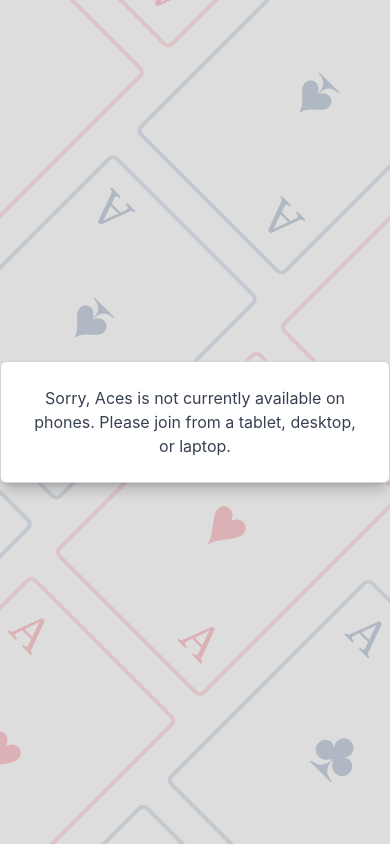
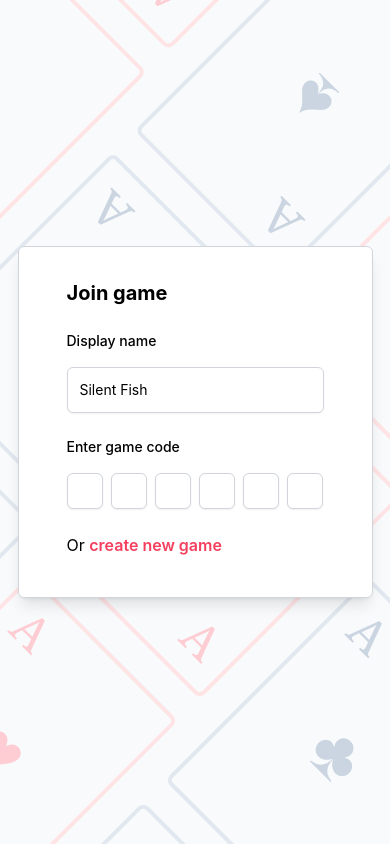
Before and after one commit to tfritzy/aces-web, a React (Create React App) app: page / in a window 390 px wide. Built offline with nearby package versions, Linux system fonts and the light colour scheme.

Commit message:
Removing disablement

```diff
--- a/src/App.tsx
+++ b/src/App.tsx
@@ -62,23 +62,23 @@
     // eslint-disable-next-line react-hooks/exhaustive-deps
   }, []);
 
-  const isMobile = window.matchMedia("(max-width: 640px)").matches;
+  // const isMobile = window.matchMedia("(max-width: 640px)").matches;
 
-  if (isMobile) {
-    return (
-      <>
-        <Background />
-        <Modal shown>
-          <div className="flex flex-col items-center justify-center px-8 py-6 space-y-4">
-            <div className="text-center text-gray-700 dark:text-gray-100">
-              Sorry, Aces is not currently available on phones. Please join from
-              a tablet, desktop, or laptop.
-            </div>
-          </div>
-        </Modal>
-      </>
-    );
-  }
+  // if (isMobile) {
+  //   return (
+  //     <>
+  //       <Background />
+  //       <Modal shown>
+  //         <div className="flex flex-col items-center justify-center px-8 py-6 space-y-4">
+  //           <div className="text-center text-gray-700 dark:text-gray-100">
+  //             Sorry, Aces is not currently available on phones. Please join from
+  //             a tablet, desktop, or laptop.
+  //           </div>
+  //         </div>
+  //       </Modal>
+  //     </>
+  //   );
+  // }
 
   return (
     <div className={darkMode ? "dark" : ""}>
```
